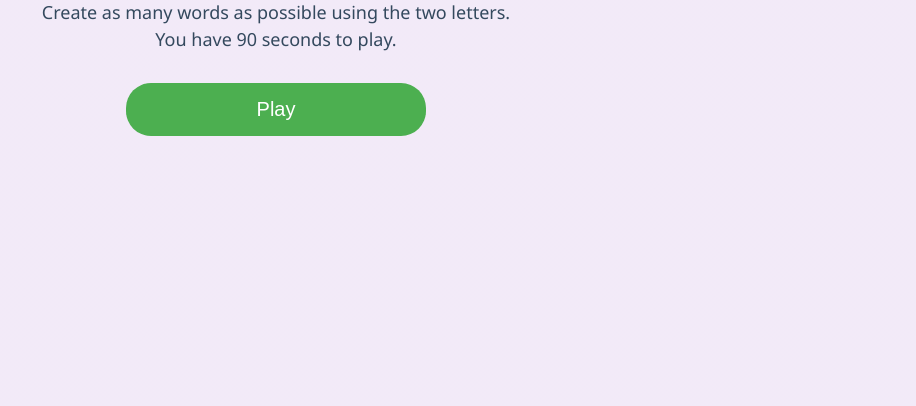
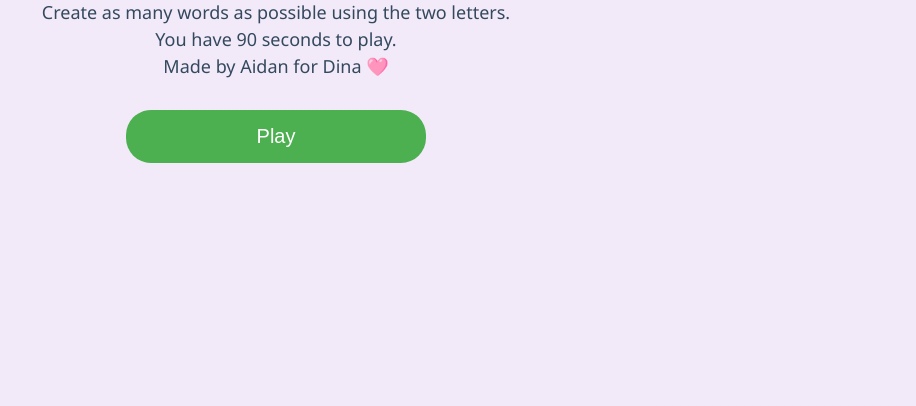
Before and after one commit to aidanzyt/dinaswordgame, a website: page index.html in a window 1280 px wide. Shown: the part 394-800 px from the top of the page, without its empty margins (364-1280 px from the left). Drawn offline with Linux system fonts and the light colour scheme.

Commit message:
Update index.html

```diff
--- a/index.html
+++ b/index.html
@@ -387,7 +387,7 @@
 
         <div class="intro-container" id="introScreen">
             <h1>Welcome to Dina's <br> Word Game!</h1>
-            <p>Create as many words as possible using the two letters.<br>You have 90 seconds to play.</p>
+            <p>Create as many words as possible using the two letters.<br>You have 90 seconds to play.<br>Made by Aidan for Dina &#129655;</p>
             <button class="play-button" onclick="startGame()">Play</button>
         </div>
 
```
